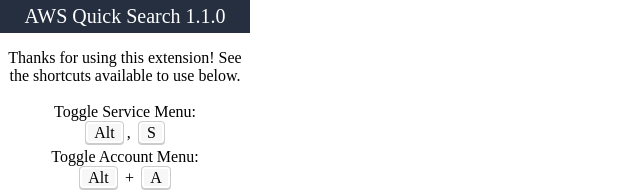
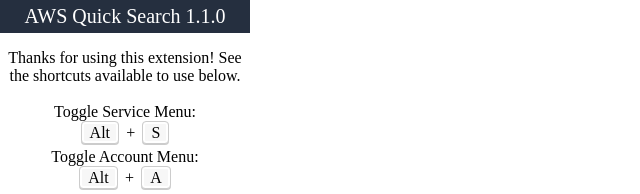
Before and after one commit to Nessworthy/chrome-extension-aws-quicksearch, a browser extension: page src/actions/help/index.html in a window 1280 px wide. Shown: the top 194 px of the page, 0-640 px from the left. Drawn offline with Linux system fonts and the light colour scheme.

Commit message:
Correct typo in changed service shortcut

```diff
--- a/src/actions/help/index.html
+++ b/src/actions/help/index.html
@@ -15,7 +15,7 @@
 
     <ul class="shortcuts">
         <li>
-            <span class="action">Toggle Service Menu</span>: <span class="definition"><span class="key">Alt</span>, <span class="key">S</span></span>
+            <span class="action">Toggle Service Menu</span>: <span class="definition"><span class="key">Alt</span> + <span class="key">S</span></span>
         </li>
         <li>
             <span class="action">Toggle Account Menu</span>: <span class="definition"><span class="key">Alt</span> + <span class="key">A</span></span>
```
